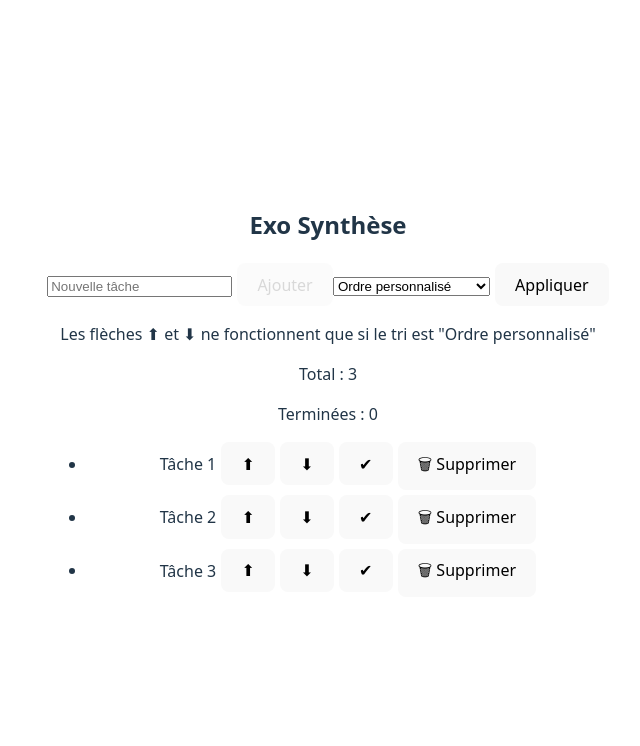
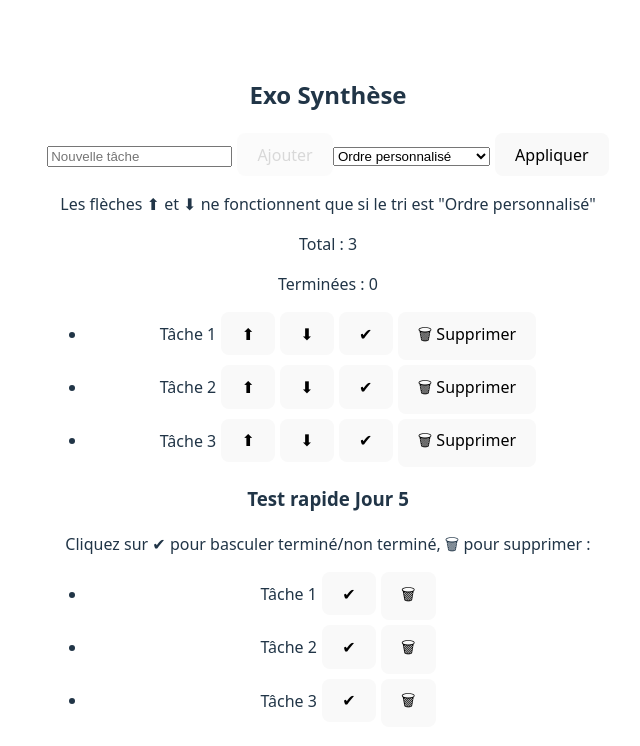
Before and after one commit to SoahcWeb/TodoList, a Vue app: page / in a window 1280 px wide. Shown: the top 746 px of the page, without its empty margins (312-952 px from the left). Built offline with nearby package versions, Linux system fonts and the light colour scheme.

Commit message:
Jour 5 – Basculer et supprimer une tâche avec sauvegarde LocalStorage

```diff
--- a/src/App.vue
+++ b/src/App.vue
@@ -42,6 +42,19 @@
     </li>
   </ul>
   <p v-else>Aucune tâche à afficher</p>
+
+  <!-- --- Test rapide Jour 5 --- -->
+  <h3>Test rapide Jour 5</h3>
+  <p>Cliquez sur ✔ pour basculer terminé/non terminé, 🗑 pour supprimer :</p>
+  <ul>
+    <li v-for="t in taches" :key="'test-' + t.id">
+      <span :style="{ textDecoration: t.terminee ? 'line-through' : 'none' }">
+        {{ t.libelle }}
+      </span>
+      <button @click="basculerTerminee(t.id)">✔</button>
+      <button @click="supprimerTache(t.id)">🗑</button>
+    </li>
+  </ul>
 </template>
 
 <script setup>
@@ -64,7 +77,6 @@ const CLE_LOCALSTORAGE_PROCHAIN_ID = 'todolist:prochainId'
 
 // --- Initialisation depuis le LocalStorage ---
 const tachesStockees = localStorage.getItem(CLE_LOCALSTORAGE_TACHES)
-
 if (tachesStockees) {
   const parsed = JSON.parse(tachesStockees)
   taches.splice(0, taches.length, ...parsed)
```
